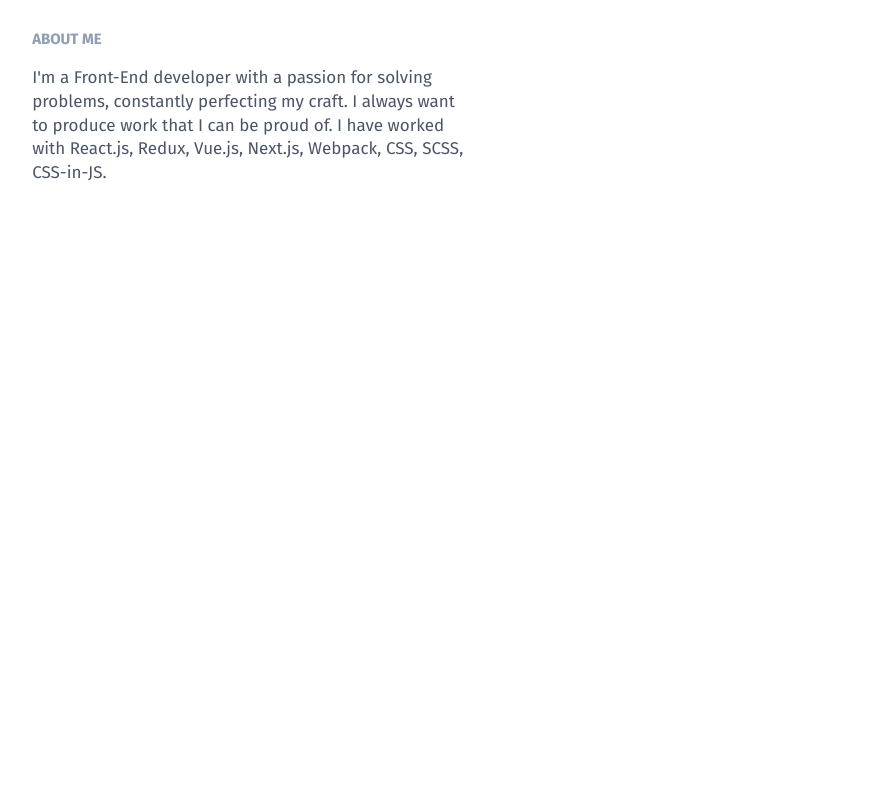
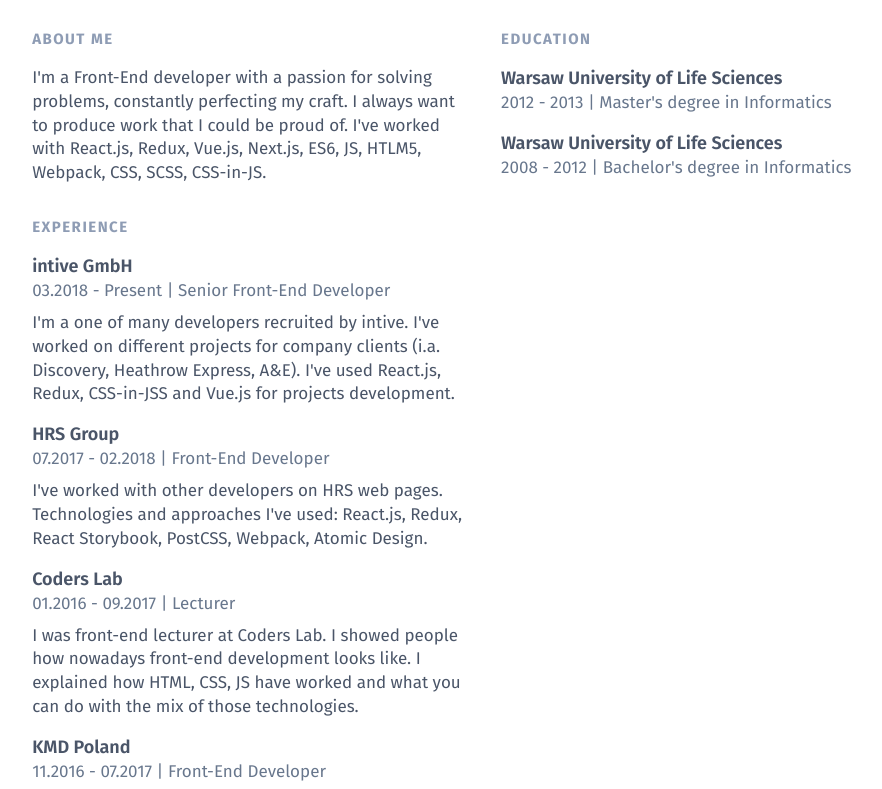
Before and after one commit to kfalkiewicz/resume, a Gatsby site: page / in a window 1280 px wide. Shown: the part 117-906 px from the top of the page, without its empty margins (155-1037 px from the left). Built offline with nearby package versions, Linux system fonts and the light colour scheme; Gatsby itself is replaced by a stand-in of ours.

Commit message:
added eslint and new resume sections

```diff
--- /dev/null
+++ b/src/components/Education.js
@@ -0,0 +1,18 @@
+import React from 'react';
+import Section from './Section';
+import { Title, SubTitle } from './styled-components';
+import { usePersonalData } from '../hooks';
+
+export default () => {
+  const { education } = usePersonalData();
+  const items = education.map(({ endDate, school, startDate, title }) => {
+    const subtitle = `${startDate} - ${endDate} | ${title}`;
+    return (
+      <article>
+        <Title>{school}</Title>
+        <SubTitle>{subtitle}</SubTitle>
+      </article>
+    );
+  });
+  return <Section title="Education">{items}</Section>;
+};
--- /dev/null
+++ b/src/components/Experience.js
@@ -0,0 +1,29 @@
+import React from 'react';
+import styled from 'styled-components';
+import Section from './Section';
+import { Text, Title, SubTitle } from './styled-components';
+import { usePersonalData } from '../hooks';
+
+const Description = styled(Text)`
+  margin-top: ${props => props.theme.spacing.xs};
+`;
+
+export default () => {
+  const { experience } = usePersonalData();
+  const items = experience.map(
+    ({ company, current, description, endDate, position, startDate }) => {
+      const dates = current
+        ? `${startDate} - Present`
+        : `${startDate} - ${endDate}`;
+      const subtitle = `${dates} | ${position}`;
+      return (
+        <article>
+          <Title>{company}</Title>
+          <SubTitle>{subtitle}</SubTitle>
+          <Description>{description}</Description>
+        </article>
+      );
+    }
+  );
+  return <Section title="Experience">{items}</Section>;
+};
--- a/src/components/Section.js
+++ b/src/components/Section.js
@@ -6,11 +6,18 @@ const SectionTitle = styled.h2`
   color: ${props => props.theme.colors.section};
   font-size: ${props => props.theme.typography.fontSizes.sm};
   text-transform: uppercase;
+  letter-spacing: 0.1em;
+`;
+const SectionContainer = styled.div`
+  display: grid;
+  grid-row-gap: ${props => props.theme.spacing.sm};
 `;
 
 export default ({ children, title }) => (
   <section>
-    <SectionTitle>{title}</SectionTitle>
-    {children}
+    <header>
+      <SectionTitle>{title}</SectionTitle>
+    </header>
+    <SectionContainer>{children}</SectionContainer>
   </section>
 );
--- a/src/components/styled-components.js
+++ b/src/components/styled-components.js
@@ -43,12 +43,21 @@ export const Container = styled.main`
 export const Content = styled.div`
   display: grid;
   grid-template-columns: repeat(2, 1fr);
-  grid-template-rows: repeat(6, auto);
+  grid-template-rows: repeat(2, auto);
   grid-auto-flow: column;
   grid-column-gap: ${props => props.theme.spacing.base};
   grid-row-gap: ${props => props.theme.spacing.base};
-  /* column-count: 2;
-  column-fill: auto; */
+`;
+
+export const Title = styled.h3`
+  color: ${props => props.theme.colors.base};
+  font-size: ${props => props.theme.typography.fontSizes.lg};
+  font-weight: ${props => props.theme.typography.fontWeights.bold};
+`;
+
+export const SubTitle = styled.p`
+  color: ${props => props.theme.colors.secondary};
+  font-size: ${props => props.theme.typography.fontSizes.md};
 `;
 
 export const Text = styled.p`
--- a/src/data/me.json
+++ b/src/data/me.json
@@ -1,4 +1,68 @@
 {
   "name": "Karol Falkiewicz",
-  "about": "I'm a Front-End developer with a passion for solving problems, constantly perfecting my craft. I always want to produce work that I can be proud of. I have worked with React.js, Redux, Vue.js, Next.js, Webpack, CSS, SCSS, CSS-in-JS. "
+  "about": "I'm a Front-End developer with a passion for solving problems, constantly perfecting my craft. I always want to produce work that I could be proud of. I've worked with React.js, Redux, Vue.js, Next.js, ES6, JS, HTLM5, Webpack, CSS, SCSS, CSS-in-JS.",
+  "experience": [
+    {
+      "company": "intive GmbH",
+      "position": "Senior Front-End Developer",
+      "startDate": "03.2018",
+      "endDate": "",
+      "current": true,
+      "description": "I'm a one of many developers recruited by intive. I've worked on different projects for company clients (i.a. Discovery, Heathrow Express, A&E). I've used React.js, Redux, CSS-in-JSS and Vue.js for projects development."
+    },
+    {
+      "company": "HRS Group",
+      "position": "Front-End Developer",
+      "startDate": "07.2017",
+      "endDate": "02.2018",
+      "current": false,
+      "description": "I've worked with other developers on HRS web pages. Technologies and approaches I've used: React.js, Redux, React Storybook, PostCSS, Webpack, Atomic Design."
+    },
+    {
+      "company": "Coders Lab",
+      "position": "Lecturer",
+      "startDate": "01.2016",
+      "endDate": "09.2017",
+      "current": false,
+      "description": "I was front-end lecturer at Coders Lab. I showed people how nowadays front-end development looks like. I explained how HTML, CSS, JS have worked and what you can do with the mix of those technologies."
+    },
+    {
+      "company": "KMD Poland",
+      "position": "Front-End Developer",
+      "startDate": "11.2016",
+      "endDate": "07.2017",
+      "current": false,
+      "description": "I was part of a front-end team responsible for web app helping national document turnover in Denmark. In everyday job I've used: HTML, CSS, JavaScript, jQuery, React, Sass, Less, Grunt, Gulp, Webpack."
+    },
+    {
+      "company": "Agora S.A.",
+      "position": "Senior Front-End Developer",
+      "startDate": "05.2015",
+      "endDate": "10.2016",
+      "current": false,
+      "description": "I've worked mostly on 'social' pages owned by Agora S.A. - i.a. forum.gazeta.pl, blox.pl. I've used HTML, SCSS, JS (ES5) and jQuery."
+    },
+    {
+      "company": "Agora S.A.",
+      "position": "Junior Front-End Developer",
+      "startDate": "10.2013",
+      "endDate": "04.2016",
+      "current": false,
+      "description": "This was my first front-end job ever. I became a part of IT department. I've worked on many Agora project i.a. forum.gazeta.pl, edziecko.pl. I've used HTML, CSS, SCSS, JS (ES5) and jQuery."
+    }
+  ],
+  "education": [
+    {
+      "school": "Warsaw University of Life Sciences",
+      "title": "Master's degree in Informatics",
+      "startDate": "2012",
+      "endDate": "2013"
+    },
+    {
+      "school": "Warsaw University of Life Sciences",
+      "title": "Bachelor's degree in Informatics",
+      "startDate": "2008",
+      "endDate": "2012"
+    }
+  ]
 }
--- a/src/hooks/use-personal-data.js
+++ b/src/hooks/use-personal-data.js
@@ -7,6 +7,20 @@ const usePersonalData = () => {
         nodes {
           about
           name
+          experience {
+            company
+            position
+            startDate
+            endDate
+            current
+            description
+          }
+          education {
+            school
+            title
+            startDate
+            endDate
+          }
         }
       }
     }
--- a/src/pages/index.js
+++ b/src/pages/index.js
@@ -2,6 +2,8 @@ import React from 'react';
 import { Helmet } from 'react-helmet';
 import { ThemeProvider } from 'styled-components';
 import About from '../components/About';
+import Education from '../components/Education';
+import Experience from '../components/Experience';
 import Head from '../components/Head';
 import {
   Container,
@@ -24,6 +26,8 @@ export default () => {
           <Head />
           <Content>
             <About />
+            <Experience />
+            <Education />
           </Content>
         </Container>
       </ThemeProvider>
```
Also changed, not shown: package.json (+8 -0 lines), .eslintrc.json (added), 2 other files.
